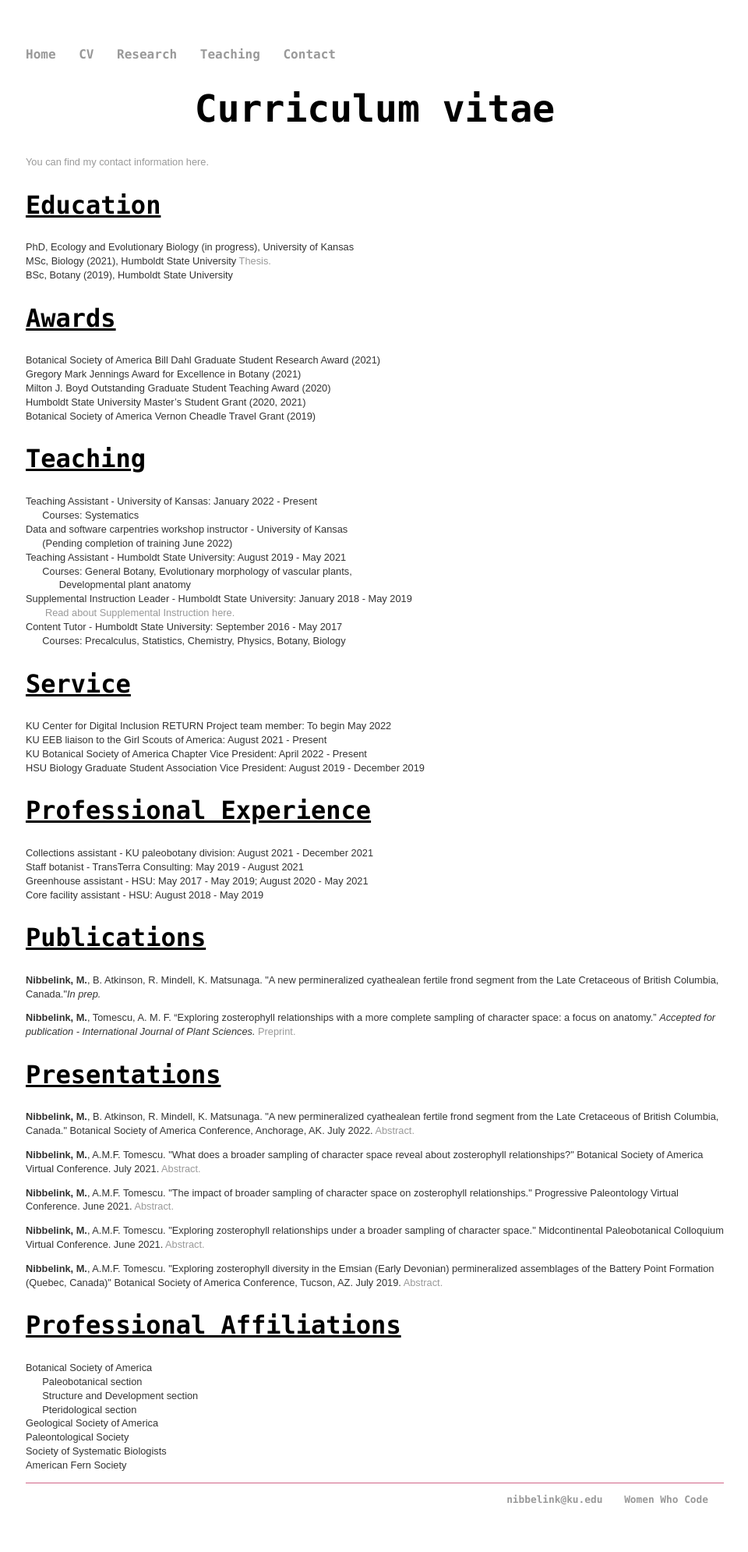
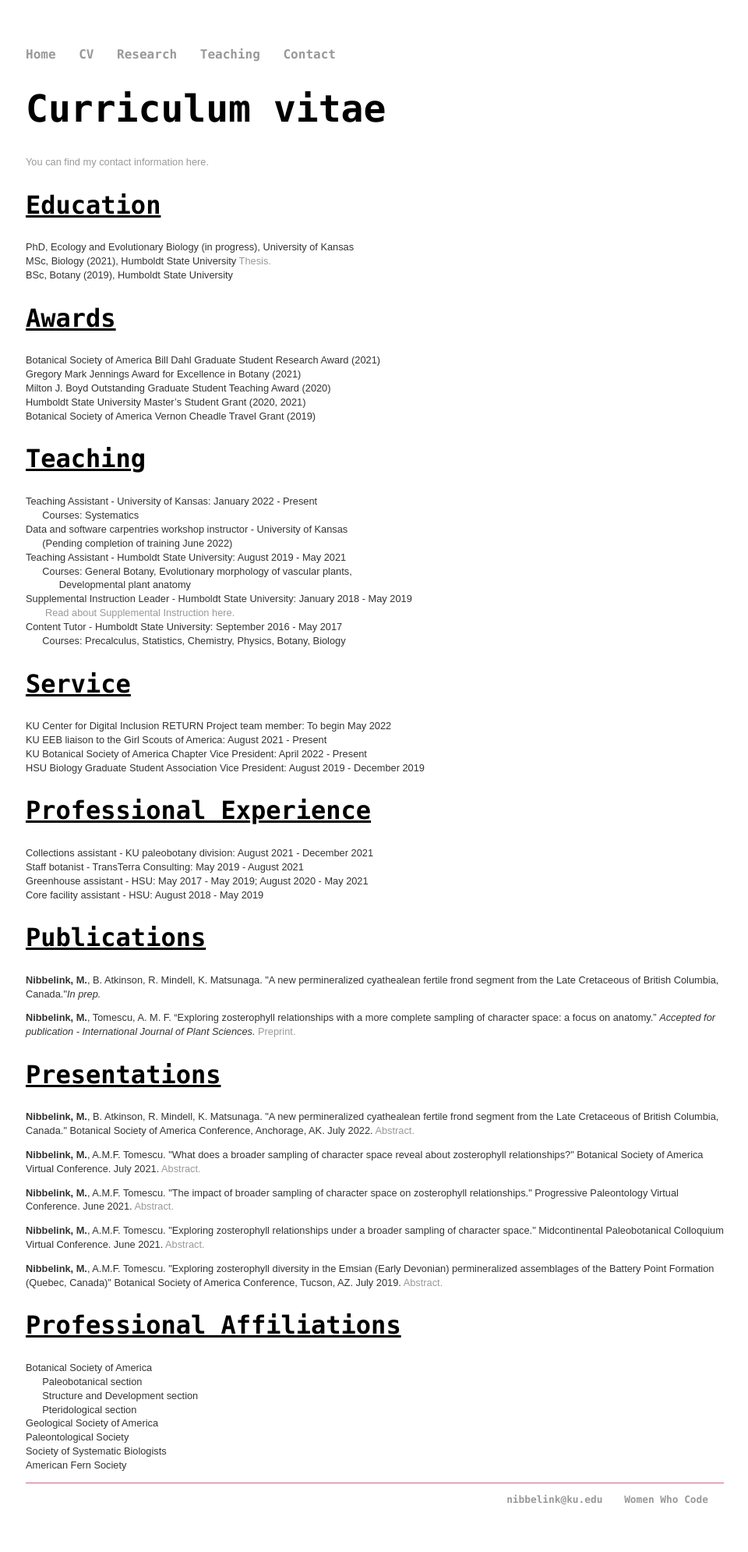
Before and after one commit to megannibbs/megannibbelink.github.io, a Jekyll site: the page built from cv/index.html, in a window 1280 px wide. Shown: the whole page at 78% size, without its empty margins (159-1119 px from the left). Built offline with Jekyll 4.4.1, drawn with Linux system fonts in a browser that asks for light colours.

Commit message:
Update index.html

```diff
--- a/cv/index.html
+++ b/cv/index.html
@@ -3,7 +3,7 @@ layout: default
 title: Meg Nibbelink | CV
 ---
 <div class="blurb">
-	<div align="center"><h1>Curriculum vitae</h1></div>
+	<h1>Curriculum vitae</h1>
 	<p><a href="/contact">You can find my contact information here.</a></p>
 	<h2><u>Education</u></h2>
 	<p>PhD, Ecology and Evolutionary Biology (in progress), University of Kansas</br>
```
